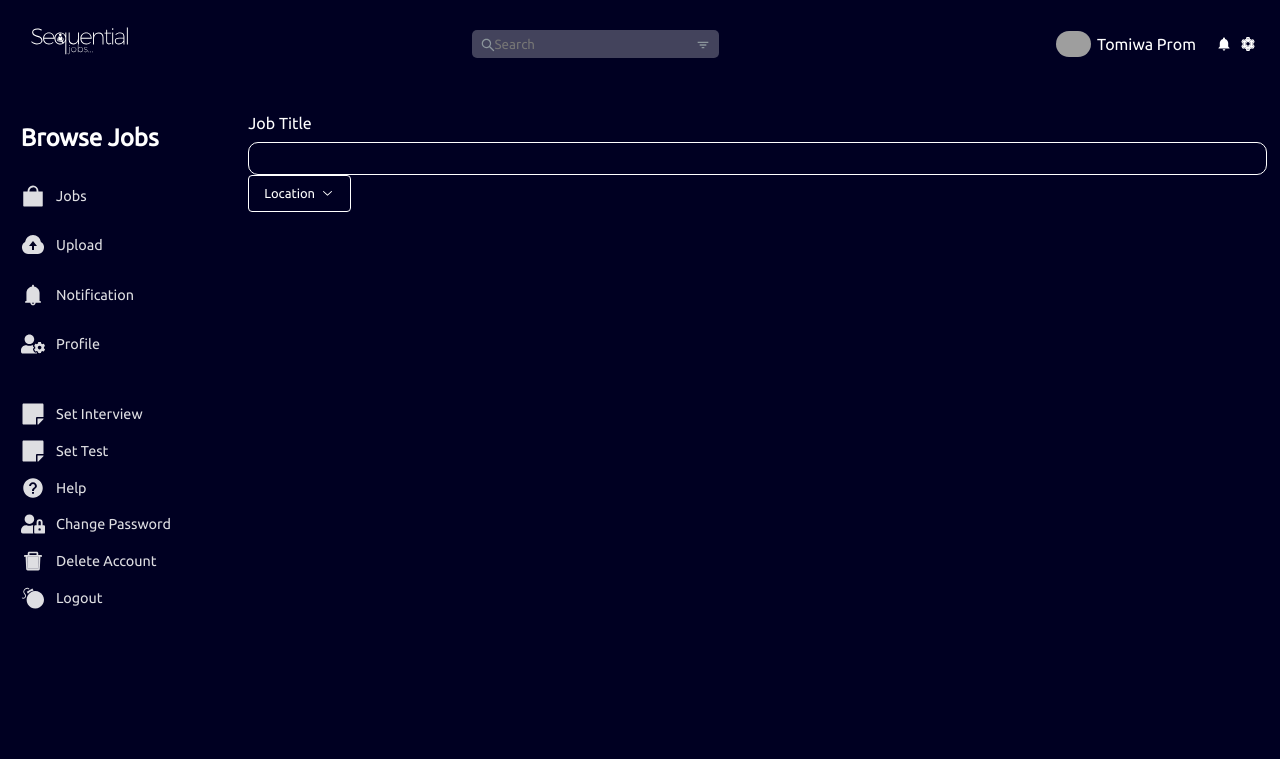
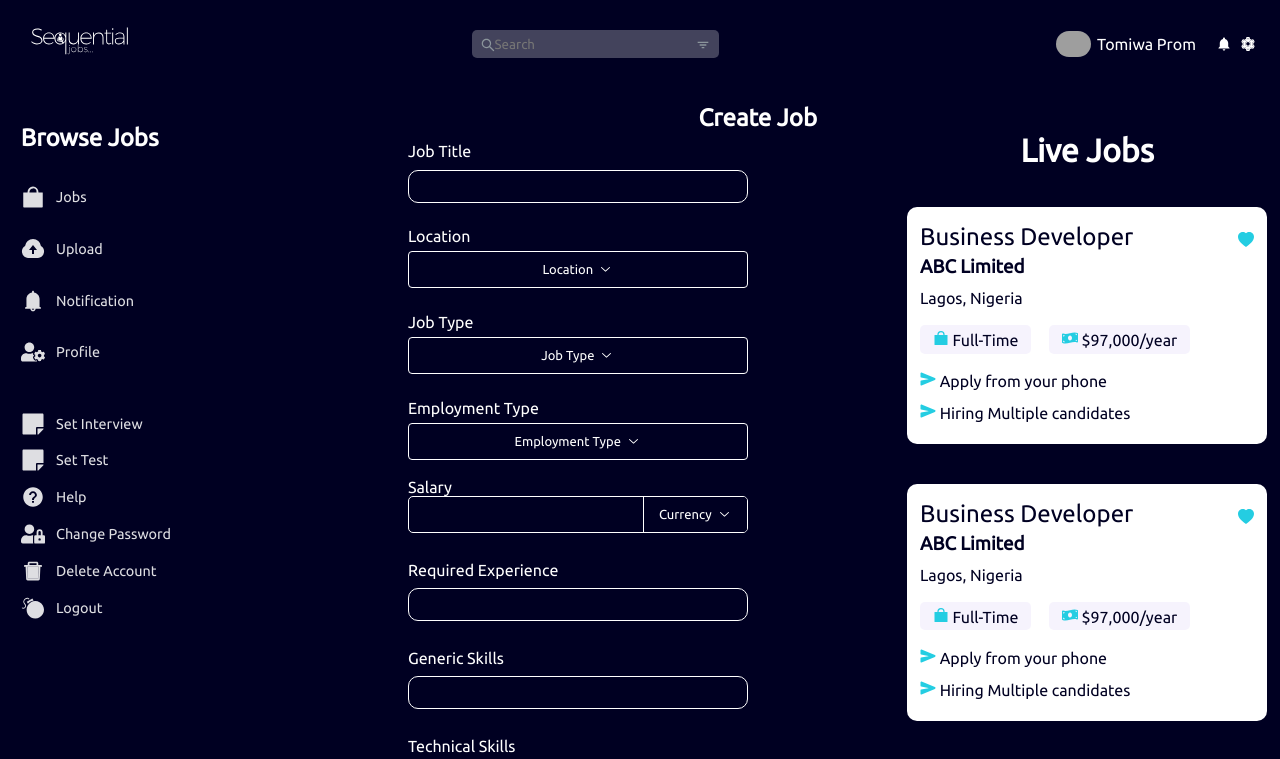
Before and after one commit to Tomation-Solution/sequential-job, a Next.js app: page /jobs/add-jobs in a window 1280 px wide. Shown: the top 759 px of the page. Built offline with nearby package versions, Linux system fonts and the light colour scheme; grey boxes are pictures that could not be loaded.

Commit message:
finished desingin Create Jobs Page and Created more component

```diff
--- /dev/null
+++ b/layout/LiveJobWithOtherContentLayout/LiveJobWithOtherContentLayout.tsx
@@ -0,0 +1,51 @@
+import React from 'react'
+import Box from '../../shared/Box/Box'
+import JobCard from '../../shared/JobCard/JobCard'
+import GeneralLayout from '../GeneralLayout/GeneralLayout'
+
+
+
+type Prop = React.PropsWithChildren<{
+    header:string
+}>
+ const LiveJobWithOtherContentLayout = ({header,children}:Prop):React.ReactElement => {
+  return (
+    <GeneralLayout>
+    <h2 style={{'color':'white','textAlign':'center'}}>{header}</h2>
+    <Box
+        css={{'@bp3':{
+            'display':'flex','justifyContent':'space-between',
+            'maxWidth':'1500',
+            'margin':'0 auto'
+        }}}
+    >
+        <Box css={{
+            '@bp2':{
+                'margin':'0 auto',
+                'maxWidth':'500px',
+            }
+        }}>
+            {children}
+        </Box>
+
+
+
+        <Box css={{'display':'none','@bp3':{
+            'display':'flex','flexDirection':'column',
+            'justifyContent':'center','alignItems':'center'
+        }}}>
+            <h1>Live Jobs</h1>
+            <br />
+            {
+                [...new Array(4)].map(((data,index)=>(
+                    <JobCard key={index}/>
+                )))
+            }
+        </Box>
+    </Box>
+</GeneralLayout>
+  )
+}
+
+
+export default LiveJobWithOtherContentLayout
--- a/pages/jobs/add-jobs.tsx
+++ b/pages/jobs/add-jobs.tsx
@@ -1,5 +1,9 @@
 import React from 'react'
 import GeneralLayout from '../../layout/GeneralLayout/GeneralLayout'
+import LiveJobWithOtherContentLayout from '../../layout/LiveJobWithOtherContentLayout/LiveJobWithOtherContentLayout'
+import Box from '../../shared/Box/Box'
+import Button from '../../shared/Button/Button'
+import CombineSelectAndInput from '../../shared/CombineSelectAndInput/CombineSelectAndInput'
 import InputWithLabel from '../../shared/InputWithLabel/InputWithLabel'
 import SelectComponent from '../../shared/Select/Select'
 
@@ -8,11 +12,16 @@ import SelectComponent from '../../shared/Select/Select'
 
 const AddJobs = () => {
   return (
-    <GeneralLayout>
+    <LiveJobWithOtherContentLayout
+    header='Create Job'
+    >
+
+    <form action="">
         <InputWithLabel label='Job Title'/>
-
+    <br />
         <SelectComponent
-        label='Location'
+          showLabel={true}
+          label='Location '
           options={[
             {
               'name':'Lagos',
@@ -28,7 +37,48 @@ const AddJobs = () => {
             },
           ]}
         />
-    </GeneralLayout>
+
+<br />
+        <SelectComponent
+          showLabel={true}
+          label='Job Type'
+          options={[
+            {
+              'name':'On Site',
+              'value':'on_site'
+            },
+            {
+              'name':'Remote',
+              'value':'remote'
+            },
+          ]}
+        />
+
+
+<br />
+        <SelectComponent
+          showLabel={true}
+          label='Employment Type '
+          options={[
+
+          ]}
+        />
+
+<br />
+          <label htmlFor="">Salary</label>
+          <CombineSelectAndInput/>
+          <br />
+        <InputWithLabel label='Required Experience'/>
+
+        <br />
+        <InputWithLabel label='Generic Skills '/>
+
+        <br />
+        <InputWithLabel label='Technical Skills  '/>
+
+    </form>
+          <Button color={'lightBlueBtn'} css={{'width':'30%','margin':'15px auto'}}>Next</Button>
+    </LiveJobWithOtherContentLayout>
   )
 }
 
--- /dev/null
+++ b/shared/CombineSelectAndInput/CombineSelectAndInput.tsx
@@ -0,0 +1,42 @@
+import React from 'react'
+import Box from '../Box/Box'
+import InputWithLabel from '../InputWithLabel/InputWithLabel'
+import SelectComponent from '../Select/Select'
+import type * as Stiches from '@stitches/react'
+
+
+
+type Prop ={
+    css?:Stiches.CSS
+}
+
+const CombineSelectAndInput = ({css}:Prop):React.ReactElement => {
+  return (
+    <Box
+    css={{'display':'flex','alignItems':'center', 'border':'1px solid $white','borderRadius':'5px','overflow':'hidden',...css}}
+  >
+    {/* <label htmlFor="">Salary</label> */}
+    <InputWithLabel label='Salary' show_label={false} css={{'input':{
+        'border':'none'
+    }}}/>
+    <SelectComponent
+            showLabel={false}
+            control_border={{'border':'none','borderLeft':'1px solid $white','borderRadius':'0'}}
+            label='Currency'
+            options={[
+              {
+                'name':'Naira',
+                'value':'Naira',
+              },
+              {
+                'name':'Dollar',
+                'value':'dollar',
+              }
+            ]}
+          />
+  </Box>
+  )
+}
+
+
+export default CombineSelectAndInput
--- a/shared/InputWithLabel/InputWithLabel.style.tsx
+++ b/shared/InputWithLabel/InputWithLabel.style.tsx
@@ -19,7 +19,8 @@ export const InputWithLabelContainerStyle = styled('div',{
         color:'$white'
     },
     'label':{
-        padding:'.6rem 0'
+        padding:'.6rem 0',
+        color:'$white'
     }
 })
 
--- a/shared/InputWithLabel/InputWithLabel.tsx
+++ b/shared/InputWithLabel/InputWithLabel.tsx
@@ -1,19 +1,24 @@
 import React from 'react'
 import { InputWithLabelStyleType,InputWithLabelContainerStyle } from './InputWithLabel.style'
-
+import type * as Stitches from '@stitches/react';
 
 
 
 type Props = {
     label:string;
-    type?:'text'|'password'
+    type?:'text'|'password',
+    show_label?:boolean;
+    css?:Stitches.CSS
 }
 type InputWithLabelType = Props &InputWithLabelStyleType
 
-const InputWithLabel = ({label,type='text',...rest}:InputWithLabelType) => {
+const InputWithLabel = ({label,type='text',show_label=true,css,...rest}:InputWithLabelType) => {
   return (
-    <InputWithLabelContainerStyle>
+    <InputWithLabelContainerStyle css={css}>
+    {show_label?
         <label htmlFor={label}>{label}</label>
+      :''
+      }
         <input type={type} {...rest} />
     </InputWithLabelContainerStyle>
   )
--- a/shared/Select/Select.tsx
+++ b/shared/Select/Select.tsx
@@ -1,11 +1,13 @@
 import React from "react";
 import * as Select from "@radix-ui/react-select";
+import type * as Stitches from '@stitches/react'
 import {
   CheckIcon,
   ChevronDownIcon,
   ChevronUpIcon
 } from "@radix-ui/react-icons";
 import { SelectIcon, SelectTrigger,SelectContent, StyledItem, StyledItemIndicator, SelectScrollUpButton, SelectViewport, SelectLabel, SelectScrollDownButton } from "./Select.style";
+import Box from "../Box/Box";
 
 
 
@@ -26,11 +28,19 @@ type Prop = {
     options:{
         'name':string,
         'value':string
-    }[]
+    }[],
+    showLabel?:boolean,
+    control_border?:Stitches.CSS
 }
-const SelectComponent = ({label,options}:Prop):React.ReactElement => (
-  <Select.Root>
-    <SelectTrigger aria-label={label}>
+const SelectComponent = ({label,options,showLabel=true,control_border}:Prop):React.ReactElement => (
+  <Box css={showLabel?{'display':'flex','flexDirection':'column'}:{}}>
+    {
+      showLabel?
+      <label htmlFor="" style={{'padding':'.4rem 0'}}>{label}</label>
+    :''
+    }
+    <Select.Root>
+    <SelectTrigger aria-label={label} css={control_border}>
       <Select.Value placeholder={label}/>
       <SelectIcon>
         <ChevronDownIcon />
@@ -57,6 +67,7 @@ const SelectComponent = ({label,options}:Prop):React.ReactElement => (
       </SelectContent>
     </Select.Portal>
   </Select.Root>
+  </Box>
 );
 
 
```
Also changed, not shown: pages/jobs/index.tsx (+6 -32 lines). Lines whose indentation alone changed are shown as unchanged.
